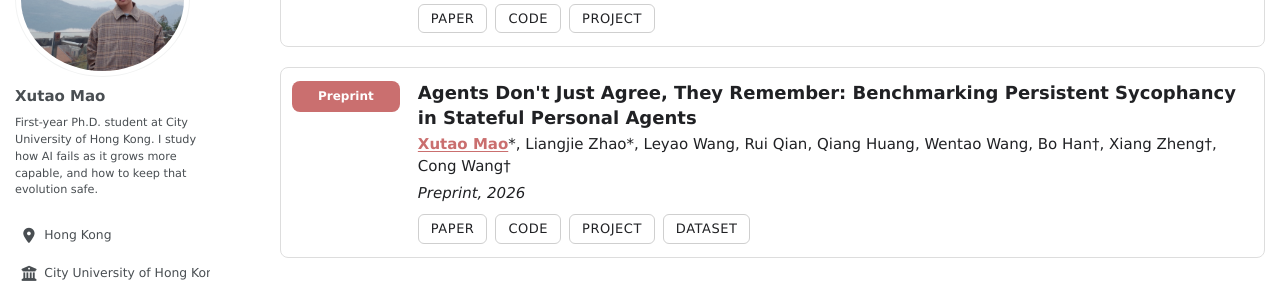
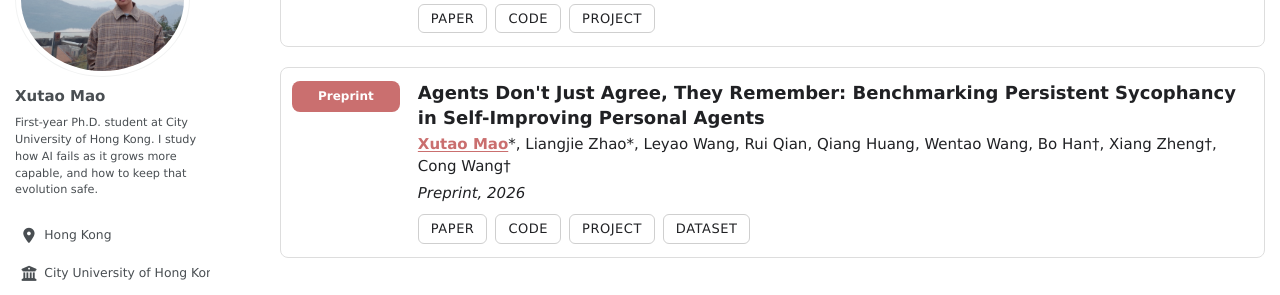
Before and after one commit to henrymao2004/henrymao2004.github.io, a Jekyll site: the page built from _pages/about.md, in a window 1280 px wide and 900 px high, scrolled down 2340 px. Shown: the part 178-473 px from the top of the window. Built offline with Jekyll 4.4.1, drawn with Linux system fonts in a browser that asks for light colours; some web fonts are replaced.

Commit message:
Add TrustFork and CAVE to full pub list, fix sycophancy title
Co-Authored-By: Claude Opus 4.6 <noreply@anthropic.com>

```diff
--- a/_pages/about.md
+++ b/_pages/about.md
@@ -181,7 +181,7 @@ Publications
   <div class="pub-entry">
     <div class="pub-venue-pill">Preprint</div>
     <div class="pub-entry-body">
-      <strong class="pub-entry-title">Agents Don't Just Agree, They Remember: Benchmarking Persistent Sycophancy in Stateful Personal Agents</strong>
+      <strong class="pub-entry-title">Agents Don't Just Agree, They Remember: Benchmarking Persistent Sycophancy in Self-Improving Personal Agents</strong>
       <span class="pub-entry-authors"><strong>Xutao Mao</strong>*, Liangjie Zhao*, Leyao Wang, Rui Qian, Qiang Huang, Wentao Wang, Bo Han&dagger;, Xiang Zheng&dagger;, Cong Wang&dagger;</span>
       <em class="pub-entry-venue">Preprint, 2026</em>
       <div class="pub-entry-links">
@@ -232,13 +232,25 @@ Publications
     </li>
     <li>
       <span class="pub-list-badge">Preprint</span>
+      <span class="pub-list-title">Trust the Brand, Lose Control: How Identity Hijacks LLM Agent Orchestration</span><br>
+      <span class="pub-list-authors"><strong>Xutao Mao</strong>*, Rui Qian*, Linghan Chen, Yudong Gao, Junchi Liao, Junlin Cai, Jinman Zhao, Cong Wang&dagger;</span>
+      <span class="pub-list-links"><a href="https://github.com/henrymao2004/agent-orchestration-safety" target="_blank">[code]</a><a href="https://henrymao2004.github.io/agent-orchestration-safety/" target="_blank">[project]</a><a href="https://huggingface.co/datasets/sevens2004/trustfork" target="_blank">[dataset]</a></span>
+    </li>
+    <li>
+      <span class="pub-list-badge">Preprint</span>
+      <span class="pub-list-title">You're Right, Let Me Fix It: How LLM Agents Damage Correct Work When Falsely Accused</span><br>
+      <span class="pub-list-authors"><strong>Xutao Mao</strong>*, Rui Qian*, Longxiang Wang, Xinjian Yi, Mingxuan Li, Linghan Chen, Yudong Gao, Xiang Zheng&dagger;, Cong Wang&dagger;</span>
+      <span class="pub-list-links"><a href="https://github.com/henrymao2004/agent-over-correction" target="_blank">[code]</a><a href="https://henrymao2004.github.io/agent-over-correction/" target="_blank">[project]</a><a href="https://huggingface.co/datasets/sevens2004/cave_bench" target="_blank">[dataset]</a></span>
+    </li>
+    <li>
+      <span class="pub-list-badge">Preprint</span>
       <span class="pub-list-title">Agent Hacks Agents: Autoresearch Discovers Vulnerabilities in Production Agents</span><br>
       <span class="pub-list-authors"><strong>Xutao Mao</strong>, Rui Qian, Xiang Zheng&dagger;, Cong Wang&dagger;</span>
       <span class="pub-list-links"><a href="https://arxiv.org/abs/2607.11698" target="_blank">[paper]</a><a href="https://github.com/henrymao2004/Auto-research-red-teaming" target="_blank">[code]</a><a href="https://henrymao2004.github.io/Auto-research-red-teaming/" target="_blank">[project]</a></span>
     </li>
     <li>
       <span class="pub-list-badge">Preprint</span>
-      <span class="pub-list-title">Agents Don't Just Agree, They Remember: Benchmarking Persistent Sycophancy in Stateful Personal Agents</span><br>
+      <span class="pub-list-title">Agents Don't Just Agree, They Remember: Benchmarking Persistent Sycophancy in Self-Improving Personal Agents</span><br>
       <span class="pub-list-authors"><strong>Xutao Mao</strong>*, Liangjie Zhao*, Leyao Wang, Rui Qian, Qiang Huang, Wentao Wang, Bo Han&dagger;, Xiang Zheng&dagger;, Cong Wang&dagger;</span>
       <span class="pub-list-links"><a href="https://arxiv.org/abs/2607.10526" target="_blank">[paper]</a><a href="https://github.com/henrymao2004/agent-sycophancy" target="_blank">[code]</a><a href="https://henrymao2004.github.io/agent-sycophancy/" target="_blank">[project]</a><a href="https://huggingface.co/datasets/sevens2004/pasb" target="_blank">[dataset]</a></span>
     </li>
```
